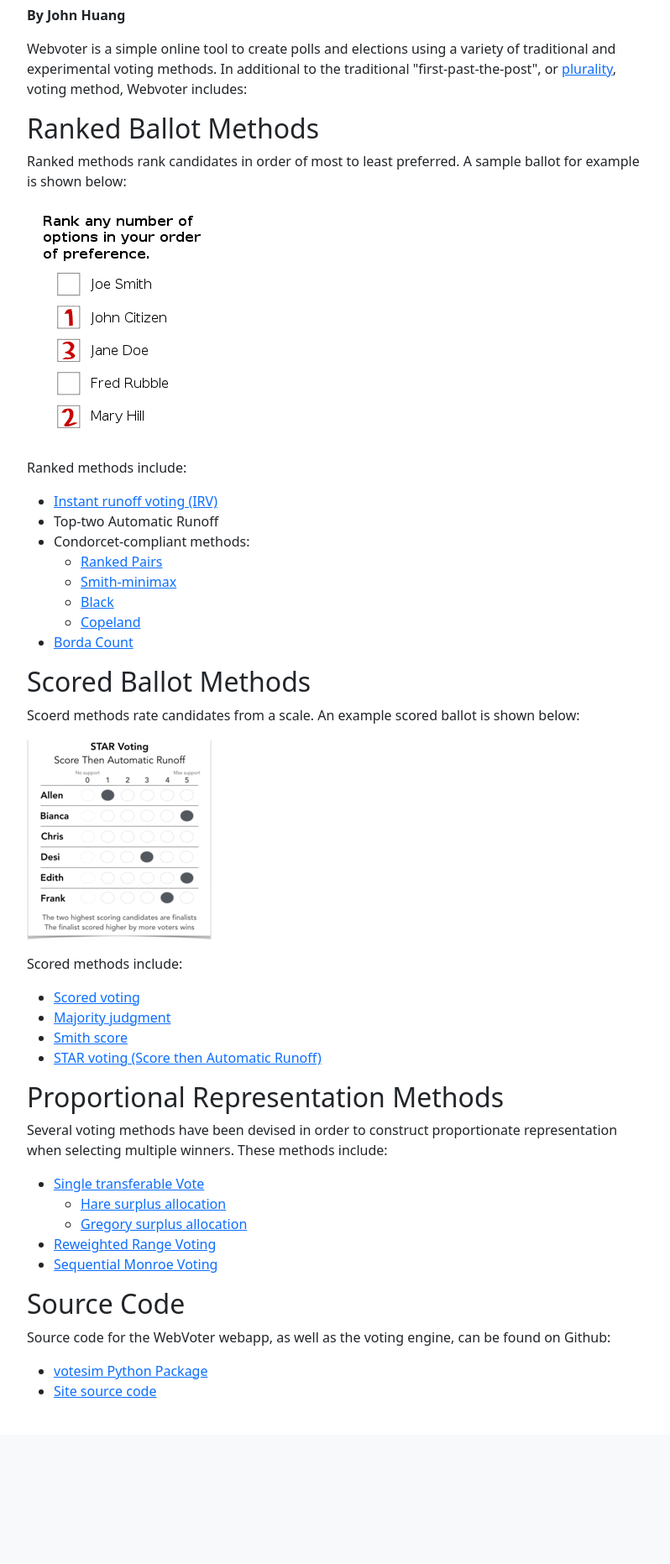
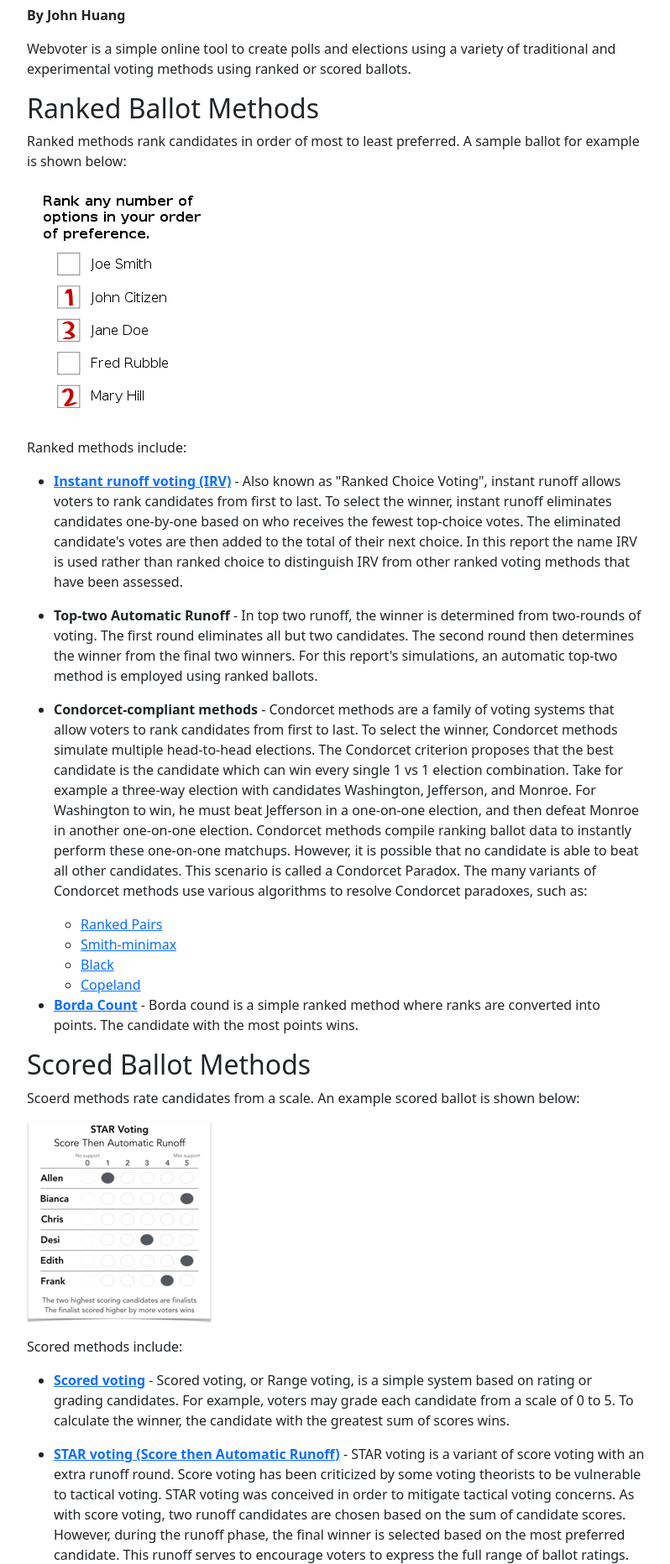
Before and after one commit to johnh865/webvoter, a Django app: page /about/ in a window 1280 px wide. Shown: the part 106-1969 px from the top of the page at 84% size, without its empty margins (50-848 px from the left). Before the commit the page ends 1771 px from the top, so only its background shows below. Run offline with Django 3.2, Linux system fonts and the light colour scheme; some libraries are stand-ins or nearby versions.

Commit message:
update about, update plot error detection.

```diff
--- a/vote/templates/vote/about.md.html
+++ b/vote/templates/vote/about.md.html
@@ -1,24 +1,47 @@
 <h1>WebVoter</h1>
 <p><strong>By John Huang</strong></p>
 <p>Webvoter is a simple online tool to create polls and elections using a variety
-of traditional and experimental voting methods. In additional to the traditional
-"first-past-the-post", or <a href="https://en.wikipedia.org/wiki/Plurality_(voting)">plurality</a>, voting method, Webvoter includes:</p>
+of traditional and experimental voting methods using ranked or scored ballots.</p>
 <h2>Ranked Ballot Methods</h2>
 <p>Ranked methods rank candidates in order of most to least preferred. A sample ballot
 for example is shown below: </p>
 <p><img alt="Ranked ballot" src="../static/vote/ranking.png" /></p>
 <p>Ranked methods include:</p>
 <ul>
-<li><a href="https://en.wikipedia.org/wiki/Instant-runoff_voting">Instant runoff voting (IRV)</a></li>
-<li>Top-two Automatic Runoff</li>
-<li>Condorcet-compliant methods:<ul>
+<li>
+<p><strong><a href="https://en.wikipedia.org/wiki/Instant-runoff_voting">Instant runoff voting (IRV)</a></strong> -
+    Also known as "Ranked Choice Voting", instant runoff allows voters to rank candidates from first to last.
+    To select the winner, instant runoff eliminates candidates one-by-one based on who receives the fewest top-choice votes.
+    The eliminated candidate's votes are then added to the total of their next choice.
+    In this report the name IRV is used rather than ranked choice to distinguish IRV from other ranked voting methods that have been assessed.</p>
+</li>
+<li>
+<p><strong>Top-two Automatic Runoff</strong> - In top two runoff, the winner is determined from two-rounds of voting.
+    The first round eliminates all but two candidates. The second round then determines the winner from the final two winners.
+    For this report's simulations, an automatic top-two method is employed using ranked ballots.</p>
+</li>
+<li>
+<p><strong>Condorcet-compliant methods</strong> - Condorcet methods are a family of voting systems that allow voters
+    to rank candidates from first to last. To select the winner, Condorcet methods simulate multiple head-to-head elections.
+    The Condorcet criterion proposes that the best candidate is the candidate which can win every single 1 vs 1 election combination.
+    Take for example a three-way election with candidates Washington, Jefferson, and Monroe.
+    For Washington to win, he must beat Jefferson in a one-on-one election, and then defeat Monroe in another one-on-one election.
+    Condorcet methods compile ranking ballot data to instantly perform these one-on-one matchups.
+    However, it is possible that no candidate is able to beat all other candidates.
+    This scenario is called a Condorcet Paradox.
+    The many variants of Condorcet methods use various algorithms to resolve Condorcet paradoxes, such as:</p>
+<ul>
 <li><a href="https://en.wikipedia.org/wiki/Ranked_pairs">Ranked Pairs</a></li>
 <li><a href="https://electowiki.org/wiki/Smith//Minimax">Smith-minimax</a></li>
 <li><a href="https://en.wikipedia.org/wiki/Black%27s_method">Black</a></li>
 <li><a href="https://en.wikipedia.org/wiki/Copeland%27s_method">Copeland</a></li>
 </ul>
 </li>
-<li><a href="https://en.wikipedia.org/wiki/Borda_count">Borda Count</a></li>
+<li>
+<p><strong><a href="https://en.wikipedia.org/wiki/Borda_count">Borda Count</a></strong> -
+      Borda cound is a simple ranked method where ranks are converted into points.
+      The candidate with the most points wins.</p>
+</li>
 </ul>
 <h2>Scored Ballot Methods</h2>
 <p>Scoerd methods rate candidates from a scale. An example scored ballot is shown
@@ -26,22 +49,53 @@
 <p><img alt="Scored ballot" src="../static/vote/scoring.png" /></p>
 <p>Scored methods include:</p>
 <ul>
-<li><a href="https://en.wikipedia.org/wiki/Score_voting">Scored voting</a></li>
-<li><a href="https://en.wikipedia.org/wiki/Majority_judgment">Majority judgment</a></li>
-<li><a href="https://electowiki.org/wiki/Smith//Score">Smith score</a></li>
-<li><a href="https://en.wikipedia.org/wiki/STAR_voting">STAR voting (Score then Automatic Runoff)</a></li>
+<li>
+<p><strong><a href="https://en.wikipedia.org/wiki/Score_voting">Scored voting</a></strong> - Scored voting, or Range voting,
+    is a simple system based on rating or grading candidates.
+    For example, voters may grade each candidate from a scale of 0 to 5.
+    To calculate the winner, the candidate with the greatest sum of scores wins.</p>
+</li>
+<li>
+<p><strong><a href="https://en.wikipedia.org/wiki/STAR_voting">STAR voting (Score then Automatic Runoff)</a></strong> -
+    STAR voting is a variant of score voting with an extra runoff round.
+    Score voting has been criticized by some voting theorists to be vulnerable to tactical voting.
+    STAR voting was conceived in order to mitigate tactical voting concerns.
+    As with score voting, two runoff candidates are chosen based on the sum of candidate scores.
+    However, during the runoff phase, the final winner is selected based on the most preferred candidate.
+    This runoff serves to encourage voters to express the full range of ballot ratings.</p>
+</li>
+<li>
+<p><strong><a href="https://electowiki.org/wiki/Smith//Score">Smith score</a></strong> - Smith Score is a
+    hybrid combination of scored voting and Condorcet voting systems.
+    Smith score chooses the winner using a Condorcet-style selection as well as rated ballots.
+    However, if a Condorcet Paradox is encountered, Smith-Score uses scored voting to resolve the paradox.</p>
+</li>
+<li>
+<p><strong><a href="https://en.wikipedia.org/wiki/Majority_judgment">Majority judgment</a></strong> -
+    Majority judgment is another system based on rating or grading candidates.
+    However instead of determining the winner from the greatest sum of scores
+    (which is equivalent to the average score for each candidate),
+    the winner is instead determined from the median score.</p>
+</li>
 </ul>
 <h2>Proportional Representation Methods</h2>
 <p>Several voting methods have been devised in order to construct
 proportionate representation when selecting multiple winners. These methods include:</p>
 <ul>
-<li><a href="https://en.wikipedia.org/wiki/Single_transferable_vote">Single transferable Vote</a><ul>
-<li><a href="https://en.wikipedia.org/wiki/Counting_single_transferable_votes#Hare">Hare surplus allocation</a></li>
-<li><a href="https://en.wikipedia.org/wiki/Counting_single_transferable_votes#Gregory">Gregory surplus allocation</a></li>
+<li><strong><a href="https://en.wikipedia.org/wiki/Single_transferable_vote">Single transferable Vote</a></strong> - Single Transferable Vote (STV)
+    is the multi-winner variant of Instant Runoff Voting. In STV, a candidate is elected when they exceed a quota of votes.
+    If a candidate reaches the quota, surplus votes for that candidate are then transferred to alternatives. STV is used
+    in elections for Australia and Ireland. <ul>
+<li><a href="https://en.wikipedia.org/wiki/Counting_single_transferable_votes#Hare">Hare surplus allocation</a> -
+    Ballots are reallocated at random, and exhausted ballots are not reallocated. </li>
+<li><a href="https://en.wikipedia.org/wiki/Counting_single_transferable_votes#Gregory">Gregory surplus allocation</a> -
+    Ballots are reallocated by fractional transfer of value.</li>
 </ul>
 </li>
-<li><a href="https://electowiki.org/wiki/Reweighted_Range_Voting">Reweighted Range Voting</a></li>
-<li><a href="https://electowiki.org/wiki/Sequential_Monroe_voting">Sequential Monroe Voting</a></li>
+<li><strong><a href="https://electowiki.org/wiki/Reweighted_Range_Voting">Reweighted Range Voting</a></strong> -
+    A scored voting system where ballots of voters whose favored candidates win are weighted less and less with each round.  </li>
+<li><a href="https://electowiki.org/wiki/Sequential_Monroe_voting">Sequential Monroe Voting</a> -
+    Another scored proportional voting system. </li>
 </ul>
 <h2>Source Code</h2>
 <p>Source code for the WebVoter webapp, as well as the voting engine, can be found
```
Also changed, not shown: vote/post.py (+22 -13 lines), vote/templates/vote/about.md (+57 -13 lines), vote/views/results.py (+7 -1 lines).
